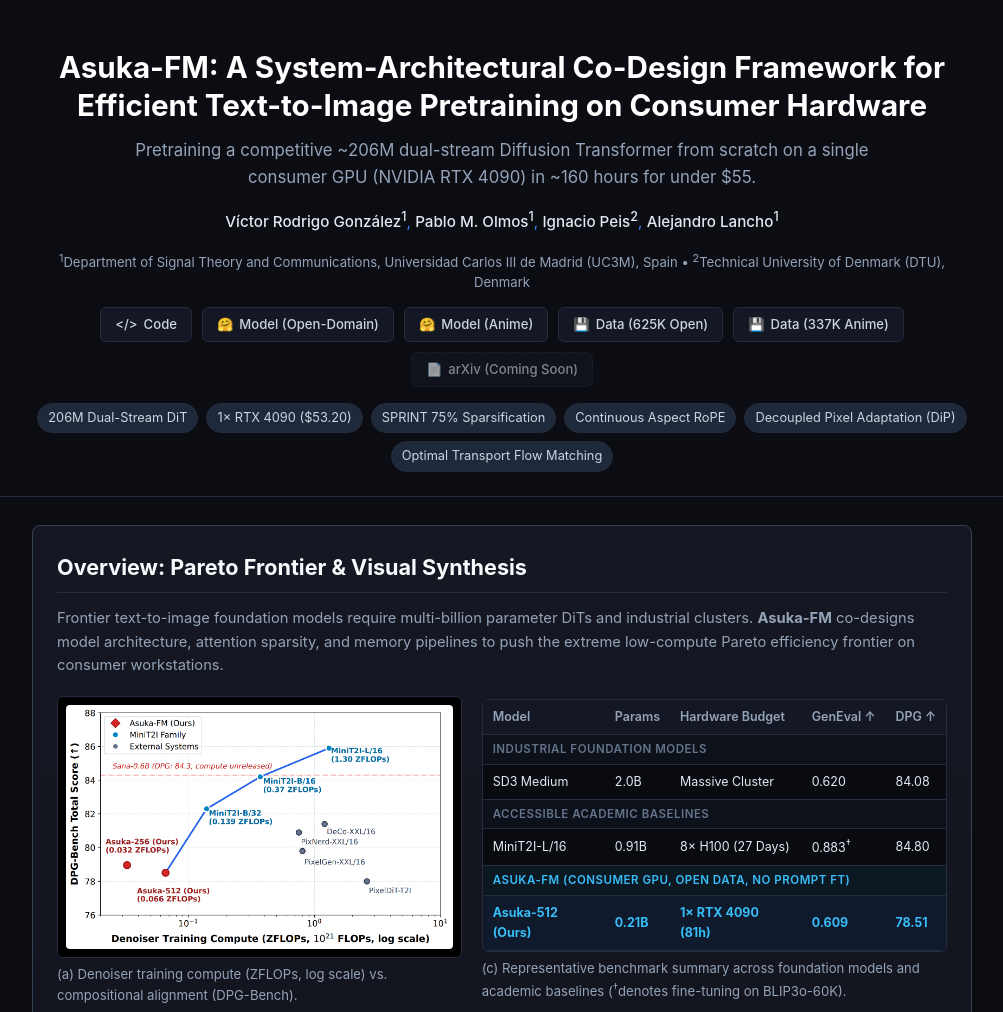
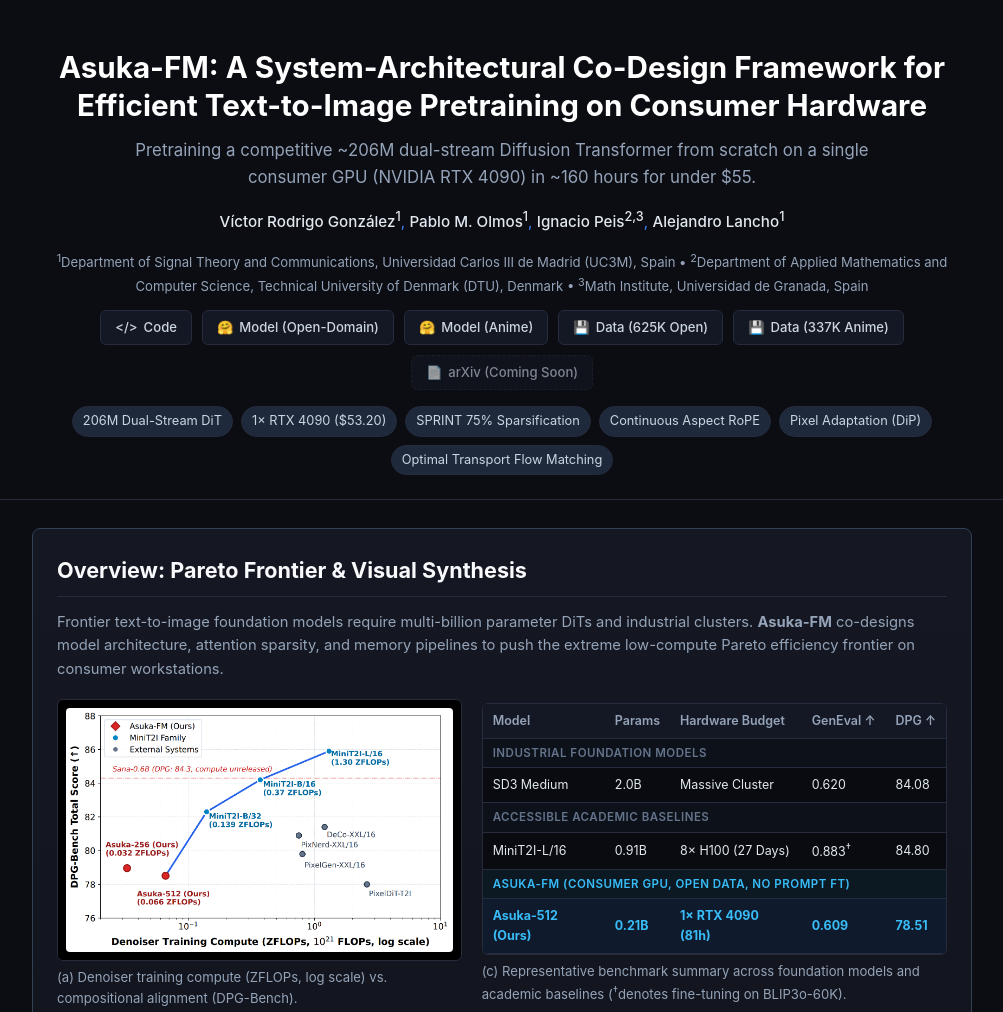
Before and after one commit to deeplearningcafe/deeplearningcafe.github.io, a plain HTML site: page projects/asuka-fm/index.html in a window 1280 px wide. Shown: the top 1012 px of the page, without its empty margins (138-1141 px from the left). Drawn offline with nearby package versions, Linux system fonts and the light colour scheme.

Commit message:
update model links and affiliations

```diff
--- a/projects/asuka-fm/index.html
+++ b/projects/asuka-fm/index.html
@@ -39,24 +39,25 @@
             <div class="authors">
                 <span class="author-name">Víctor Rodrigo González<sup>1</sup></span>,
                 <span class="author-name">Pablo M. Olmos<sup>1</sup></span>,
-                <span class="author-name">Ignacio Peis<sup>2</sup></span>,
+                <span class="author-name">Ignacio Peis<sup>2,3</sup></span>,
                 <span class="author-name">Alejandro Lancho<sup>1</sup></span>
             </div>
             <div class="affiliations">
                 <span><sup>1</sup>Department of Signal Theory and Communications, Universidad Carlos III de Madrid
                     (UC3M), Spain</span> &bull;
-                <span><sup>2</sup>Technical University of Denmark (DTU), Denmark</span>
+                <span><sup>2</sup>Department of Applied Mathematics and Computer Science, Technical University of Denmark (DTU), Denmark</span> &bull;
+                <span><sup>3</sup>Math Institute, Universidad de Granada, Spain</span>
             </div>
             <div class="resource-links">
                 <a href="https://github.com/deeplearningcafe/asuka-fm" target="_blank" rel="noopener noreferrer"
                     class="btn-resource">
                     <span class="icon">&lt;/&gt;</span> Code
                 </a>
-                <a href="https://huggingface.co/aipracticecafe/asuka-fm" target="_blank" rel="noopener noreferrer"
+                <a href="https://huggingface.co/aipracticecafe/asuka-fm-air" target="_blank" rel="noopener noreferrer"
                     class="btn-resource">
                     <span class="icon">&#129303;</span> Model (Open-Domain)
                 </a>
-                <a href="https://huggingface.co/aipracticecafe/dual-stream-dit" target="_blank" rel="noopener noreferrer"
+                <a href="https://huggingface.co/aipracticecafe/asuka-fm" target="_blank" rel="noopener noreferrer"
                     class="btn-resource">
                     <span class="icon">&#129303;</span> Model (Anime)
                 </a>
@@ -78,7 +79,7 @@
                 <span class="badge">1&times; RTX 4090 ($53.20)</span>
                 <span class="badge">SPRINT 75% Sparsification</span>
                 <span class="badge">Continuous Aspect RoPE</span>
-                <span class="badge">Decoupled Pixel Adaptation (DiP)</span>
+                <span class="badge">Pixel Adaptation (DiP)</span>
                 <span class="badge">Optimal Transport Flow Matching</span>
             </div>
         </div>
@@ -1096,7 +1097,7 @@
                                 <td>1B: Dense Refine (+1C WSD)</td>
                                 <td>$256^2$</td>
                                 <td class="num-col">0.00</td>
-                                <td class="num-col">20</td>
+                                <td class="num-col">25</td>
                                 <td class="num-col">12.50M</td>
                                 <td class="num-col">172.5 img/s</td>
                                 <td class="num-col">83.5k tok/s</td>
@@ -1155,7 +1156,7 @@
                                 <td><strong>DiT Training Total (Stages 1 + 2)</strong></td>
                                 <td>&ndash;</td>
                                 <td class="num-col">&ndash;</td>
-                                <td class="num-col"><strong>135</strong></td>
+                                <td class="num-col"><strong>140</strong></td>
                                 <td class="num-col"><strong>84.38M</strong></td>
                                 <td class="num-col">&ndash;</td>
                                 <td class="num-col">&ndash;</td>
```
Also changed, not shown: index.html (+1 -1 lines).
